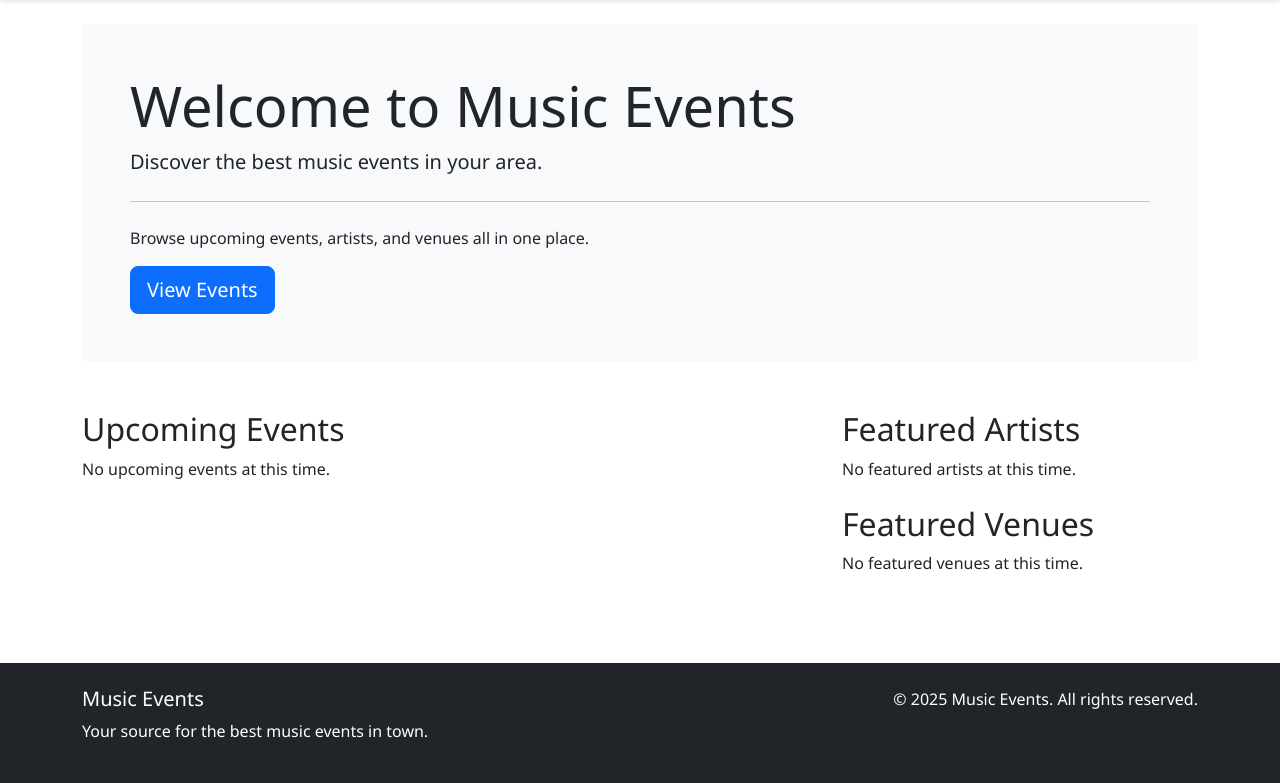
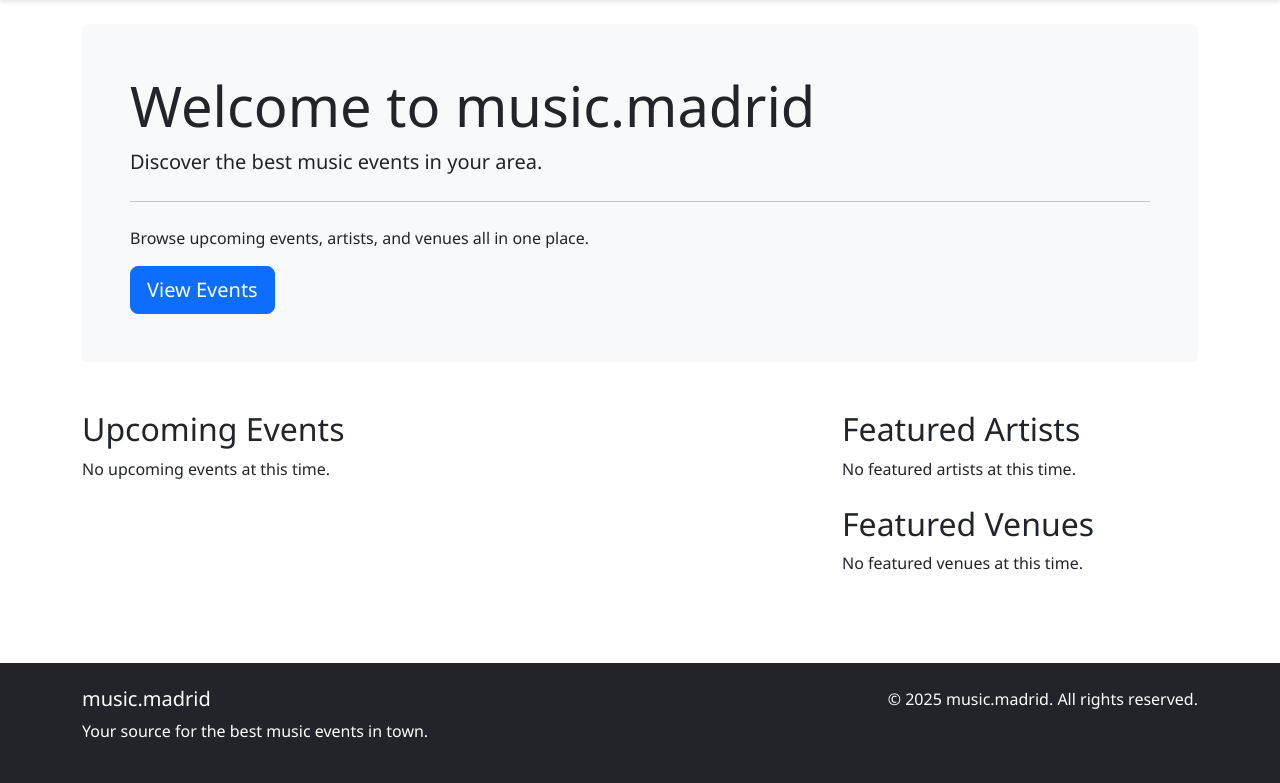
Before and after one commit to mangelajo/musicevents, a Django app: page / in a window 1280 px wide. Shown: the part 67-850 px from the top of the page. Run offline with Django 5.2, Linux system fonts and the light colour scheme; data that the repository does not hold is empty; some libraries are stand-ins or nearby versions.

Commit message:
Make site name configurable and update translations
- Add SITE_NAME setting
- Update templates to use SITE_NAME instead of hardcoded 'Music Events'
- Update translations to handle site name separately

```diff
--- a/events/context_processors.py
+++ b/events/context_processors.py
@@ -6,5 +6,6 @@ def site_settings(request):
     """
     return {
         'SITE_LOGO': settings.SITE_LOGO,
+        'SITE_NAME': settings.SITE_NAME,
         'LANGUAGES': settings.LANGUAGES,
     }
--- a/events/templates/events/base.html
+++ b/events/templates/events/base.html
@@ -4,7 +4,7 @@
 <head>
     <meta charset="UTF-8">
     <meta name="viewport" content="width=device-width, initial-scale=1.0">
-    <title>{% block title %}Music Events{% endblock %}</title>
+    <title>{% block title %}{{ SITE_NAME }}{% endblock %}</title>
     <link href="https://cdn.jsdelivr.net/npm/bootstrap@5.3.0-alpha1/dist/css/bootstrap.min.css" rel="stylesheet">
     {% load static %}
     <link rel="stylesheet" href="{% static 'css/style.css' %}">
@@ -13,7 +13,7 @@
     <nav class="navbar navbar-expand-lg navbar-dark bg-dark">
         <div class="container">
             <a class="navbar-brand" href="{% url 'events:home' %}">
-                <img src="{% static SITE_LOGO %}" alt="{% trans 'Music Events Logo' %}" height="40" class="d-inline-block align-text-top">
+                <img src="{% static SITE_LOGO %}" alt="{{ SITE_NAME }} {% trans 'Logo' %}" height="40" class="d-inline-block align-text-top">
             </a>
             <button class="navbar-toggler" type="button" data-bs-toggle="collapse" data-bs-target="#navbarNav">
                 <span class="navbar-toggler-icon"></span>
@@ -65,11 +65,11 @@
         <div class="container">
             <div class="row">
                 <div class="col-md-6">
-                    <h5>{% trans "Music Events" %}</h5>
+                    <h5>{{ SITE_NAME }}</h5>
                     <p>{% trans "Your source for the best music events in town." %}</p>
                 </div>
                 <div class="col-md-6 text-md-end">
-                    <p>&copy; {% now "Y" %} {% trans "Music Events" %}. {% trans "All rights reserved." %}</p>
+                    <p>&copy; {% now "Y" %} {{ SITE_NAME }}. {% trans "All rights reserved." %}</p>
                 </div>
             </div>
         </div>
--- a/events/templates/events/home.html
+++ b/events/templates/events/home.html
@@ -1,11 +1,11 @@
 {% extends 'events/base.html' %}
 {% load i18n %}
 
-{% block title %}{% trans "Home" %} - {% trans "Music Events" %}{% endblock %}
+{% block title %}{% trans "Home" %} - {{ SITE_NAME }}{% endblock %}
 
 {% block content %}
 <div class="jumbotron bg-light p-5 rounded">
-    <h1 class="display-4">{% trans "Welcome to Music Events" %}</h1>
+    <h1 class="display-4">{% trans "Welcome to" %} {{ SITE_NAME }}</h1>
     <p class="lead">{% trans "Discover the best music events in your area." %}</p>
     <hr class="my-4">
     <p>{% trans "Browse upcoming events, artists, and venues all in one place." %}</p>
--- a/music_events_project/settings/base.py
+++ b/music_events_project/settings/base.py
@@ -159,4 +159,5 @@ DEFAULT_AUTO_FIELD = 'django.db.models.BigAutoField'
 TICKETMASTER_API_KEY = os.environ.get('TICKETMASTER_API_KEY', 'YOUR_API_KEY_HERE')
 
 # Site branding settings
-SITE_LOGO = 'images/logo.png'  # Default logo path relative to static directory
+SITE_LOGO = os.environ.get('SITE_LOGO', 'images/logo.png')  # Default logo path relative to static directory
+SITE_NAME = os.environ.get('SITE_NAME', 'music.madrid')  # Default site name
```
Also changed, not shown: locale/fr/LC_MESSAGES/django.po, locale/ja/LC_MESSAGES/django.po, locale/zh_Hans/LC_MESSAGES/django.po, 1 other file.
